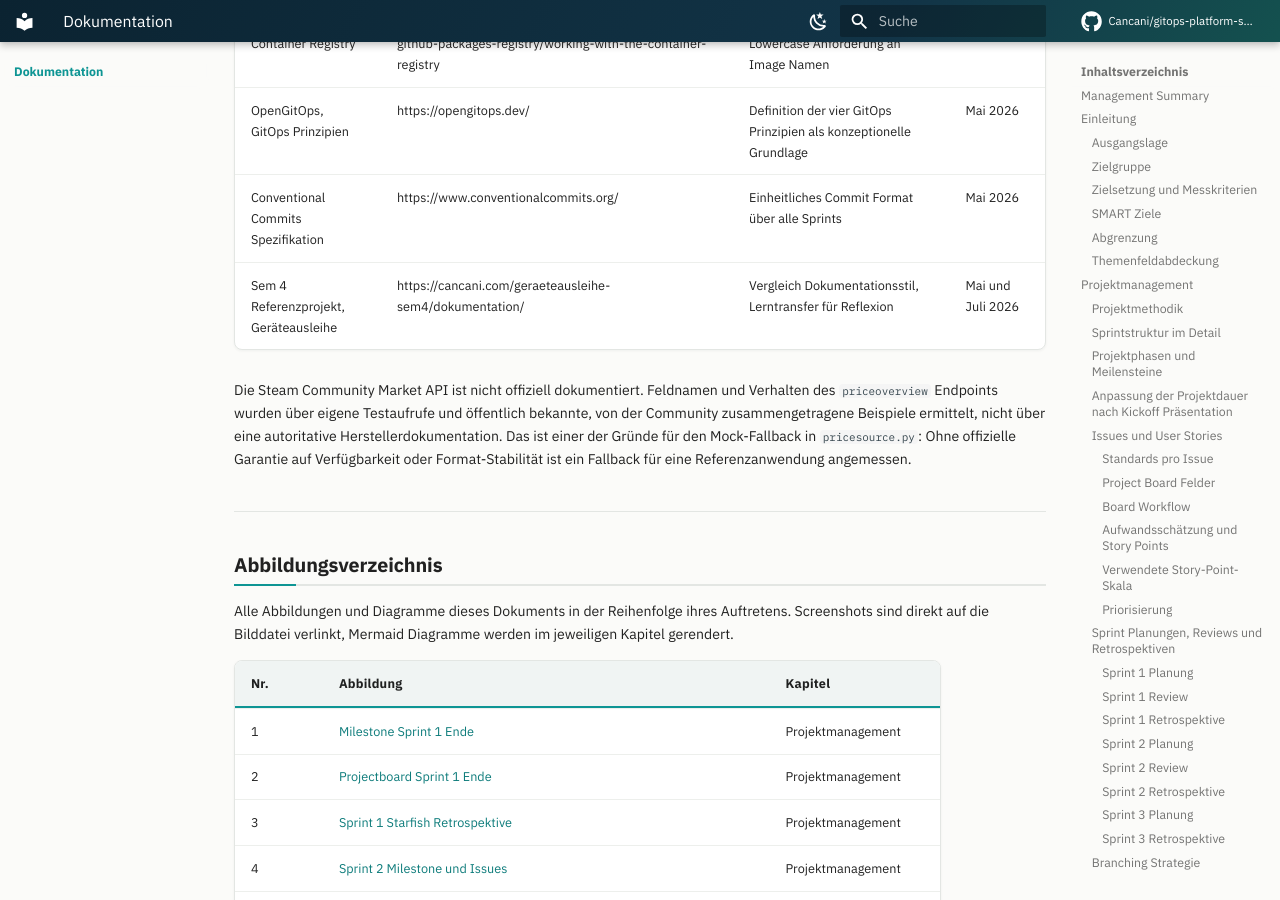
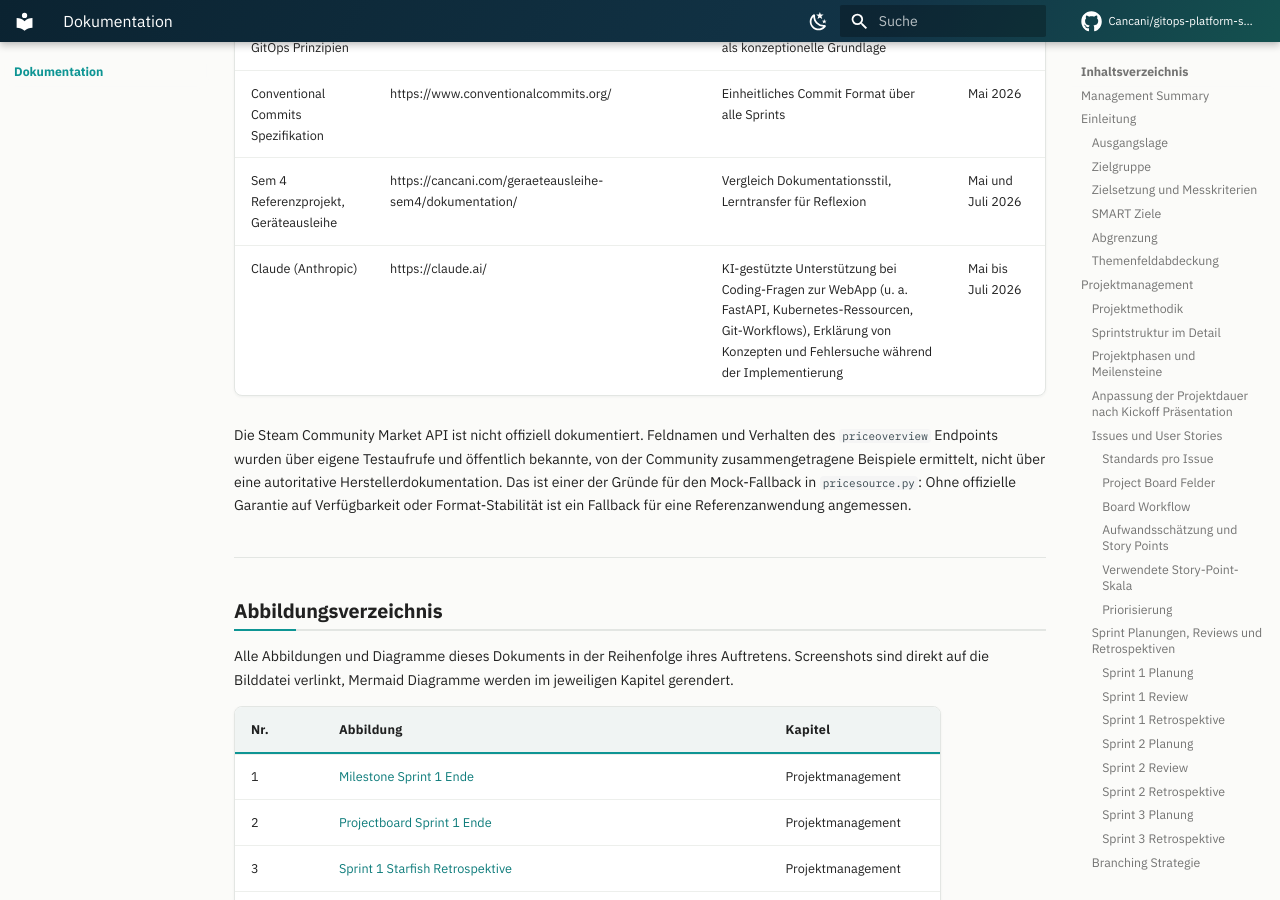
Before and after one commit to Cancani/gitops-platform-semesterarbeit5, an MkDocs documentation site: the page built from docs/dokumentation.md, in a window 1280 px wide and 900 px high, scrolled down 85452 px. Built offline with MkDocs 1.6.1 and Material for MkDocs 9.7.7, drawn with Linux system fonts in a browser that asks for light colours; comment, search, counter and statistics services are not loaded.

Commit message:
docs (add): Quellenverzeichnis erweitert.

```diff
--- a/docs/dokumentation.md
+++ b/docs/dokumentation.md
@@ -2612,6 +2612,7 @@
 | OpenGitOps, GitOps Prinzipien | https://opengitops.dev/ | Definition der vier GitOps Prinzipien als konzeptionelle Grundlage | Mai 2026 |
 | Conventional Commits Spezifikation | https://www.conventionalcommits.org/ | Einheitliches Commit Format über alle Sprints | Mai 2026 |
 | Sem 4 Referenzprojekt, Geräteausleihe | https://cancani.com/geraeteausleihe-sem4/dokumentation/ | Vergleich Dokumentationsstil, Lerntransfer für Reflexion | Mai und Juli 2026 |
+| Claude (Anthropic) | https://claude.ai/ | KI-gestützte Unterstützung bei Coding-Fragen zur WebApp (u. a. FastAPI, Kubernetes-Ressourcen, Git-Workflows), Erklärung von Konzepten und Fehlersuche während der Implementierung | Mai bis Juli 2026 |
 
 Die Steam Community Market API ist nicht offiziell dokumentiert. Feldnamen und Verhalten des `priceoverview` Endpoints wurden über eigene Testaufrufe und öffentlich bekannte, von der Community zusammengetragene Beispiele ermittelt, nicht über eine autoritative Herstellerdokumentation. Das ist einer der Gründe für den Mock-Fallback in `pricesource.py`: Ohne offizielle Garantie auf Verfügbarkeit oder Format-Stabilität ist ein Fallback für eine Referenzanwendung angemessen.
 
```
